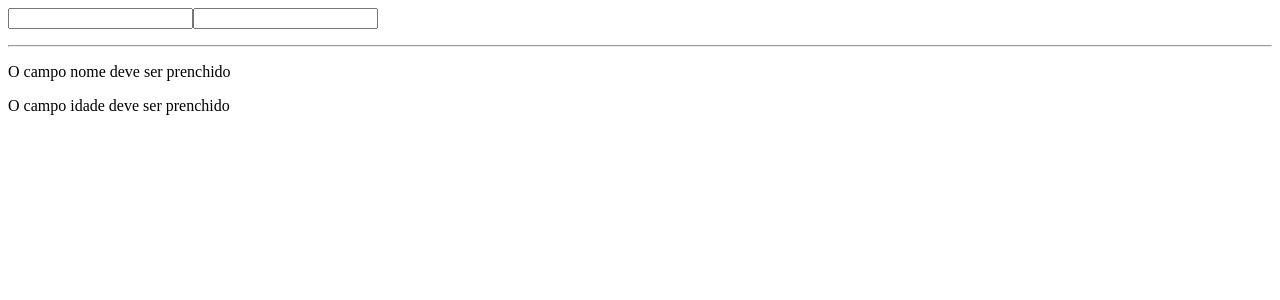
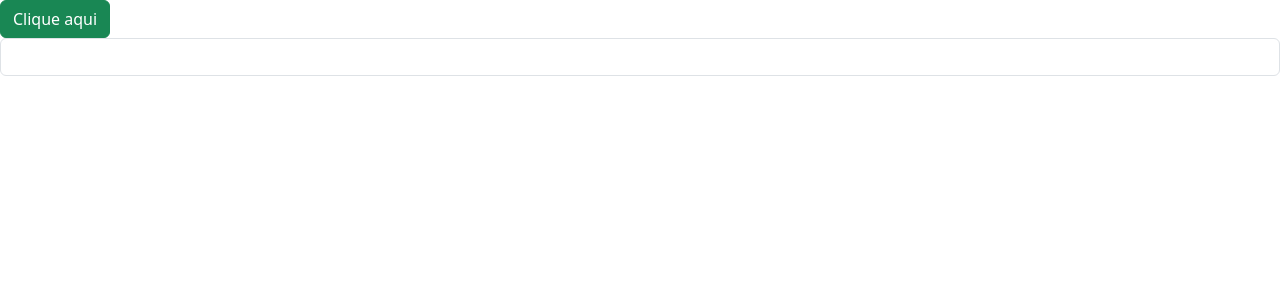
Before and after one commit to alejandrofonsecac/Angular, an Angular app in the folder curso-angular/: page / in a window 1280 px wide. Shown: the top 300 px of the page. Built offline with nearby package versions, Linux system fonts and the light colour scheme.

Commit message:
bootstrap no Angular

```diff
--- a/curso-angular/angular.json
+++ b/curso-angular/angular.json
@@ -26,6 +26,7 @@
               }
             ],
             "styles": [
+              "node_modules/bootstrap/dist/css/bootstrap.min.css",
               "src/styles.css"
             ],
             "server": "src/main.server.ts",
--- a/curso-angular/package.json
+++ b/curso-angular/package.json
@@ -20,6 +20,7 @@
     "@angular/platform-server": "^21.2.0",
     "@angular/router": "^21.2.0",
     "@angular/ssr": "^21.2.18",
+    "bootstrap": "^5.3.8",
     "express": "^5.1.0",
     "rxjs": "~7.8.0",
     "tslib": "^2.3.0"
--- a/curso-angular/src/app/app.html
+++ b/curso-angular/src/app/app.html
@@ -1 +1 @@
-<app-formulario-reativo></app-formulario-reativo>
+<app-bootstrap></app-bootstrap>
--- a/curso-angular/src/app/app.ts
+++ b/curso-angular/src/app/app.ts
@@ -1,9 +1,9 @@
 import { Component, signal } from '@angular/core';
-import { FormularioReativo } from './formulario-reativo/formulario-reativo';
+import { Bootstrap } from './bootstrap/bootstrap';
 
 @Component({
   selector: 'app-root',
-  imports: [FormularioReativo],
+  imports: [Bootstrap],
   templateUrl: './app.html',
   styleUrl: './app.css'
 })
--- /dev/null
+++ b/curso-angular/src/app/bootstrap/bootstrap.html
@@ -0,0 +1,3 @@
+<button class="btn btn-success">Clique aqui</button>
+
+<input type="text" class="form-control">
```
Also changed, not shown: curso-angular/src/app/bootstrap/bootstrap.ts (added, +9 -0 lines), curso-angular/src/app/bootstrap/bootstrap.css (added), 2 other files (tests, documents, lock files or other folders).
